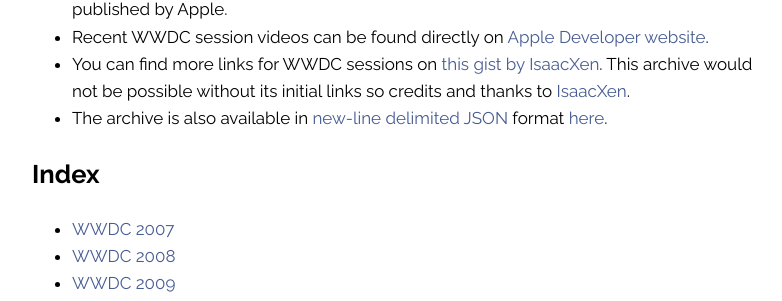
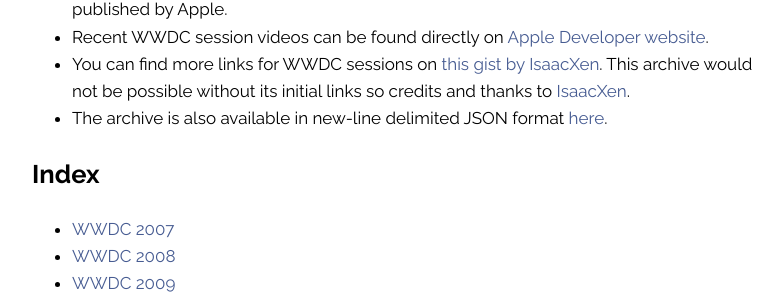
Before and after one commit to pvieito/Blog, a Jekyll site: the page built from _posts/2022-05-26-wwdc-sessions-archive.md, in a window 1280 px wide and 900 px high, scrolled down 788 px. Shown: the part 152-453 px from the top of the window, without its empty margins (244-1026 px from the left). Built offline with Jekyll 4.4.1, drawn with Linux system fonts in a browser that asks for light colours; some of the changed lines change nothing that is shown.

Commit message:
Removed legacy link

```diff
--- a/_posts/2022-05-26-wwdc-sessions-archive.md
+++ b/_posts/2022-05-26-wwdc-sessions-archive.md
@@ -15,7 +15,7 @@
 - Unfortunately, some of the sessions do not have a link since they are not currently published by Apple.
 - Recent WWDC session videos can be found directly on [Apple Developer website](https://developer.apple.com/videos/all-videos/).
 - You can find more links for WWDC sessions on [this gist by IsaacXen](https://gist.github.com/IsaacXen/874c59aec92a13f30728aecdabb9ea80). This archive would not be possible without its initial links so credits and thanks to [IsaacXen](https://twitter.com/isaacxen).
-- The archive is also available in [new-line delimited JSON](http://ndjson.org) format [here](/resources/downloads/WWDC-Sessions.json).
+- The archive is also available in new-line delimited JSON format [here](/resources/downloads/WWDC-Sessions.json).
 
 
 ## Index
```
